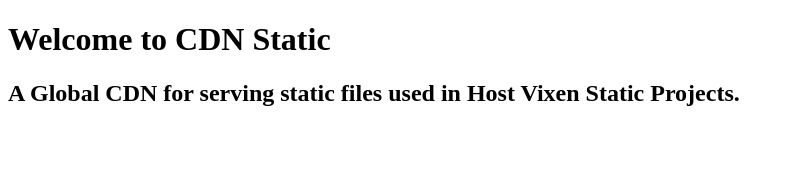
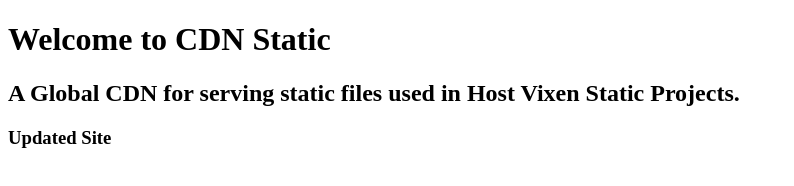
Before and after one commit to debayan12112002/cdn-static, a plain HTML site: page index.html in a window 1280 px wide. Shown: the whole page, without its empty margins (0-794 px from the left). Drawn offline with Linux system fonts and the light colour scheme.

Commit message:
Update index.html

```diff
--- a/index.html
+++ b/index.html
@@ -8,5 +8,6 @@
 <body>
     <h1>Welcome to CDN Static</h1>
     <h2>A Global CDN for serving static files used in Host Vixen Static Projects.</h2>
+    <h3>Updated Site</h3>
 </body>
 </html>
```
